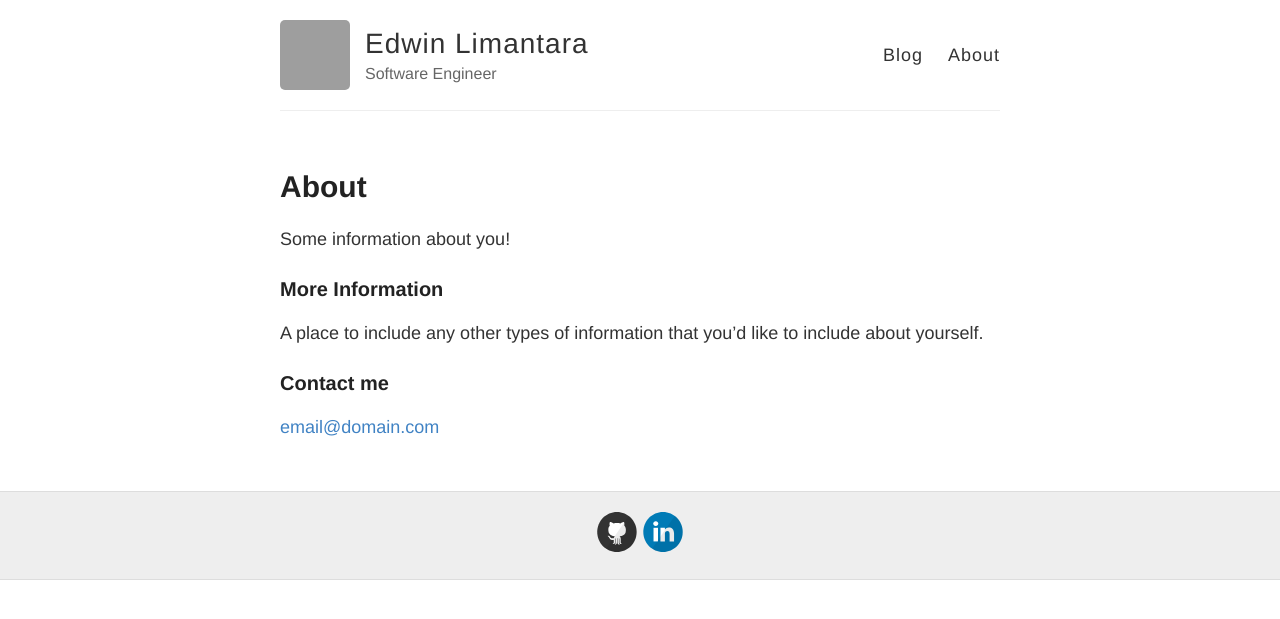
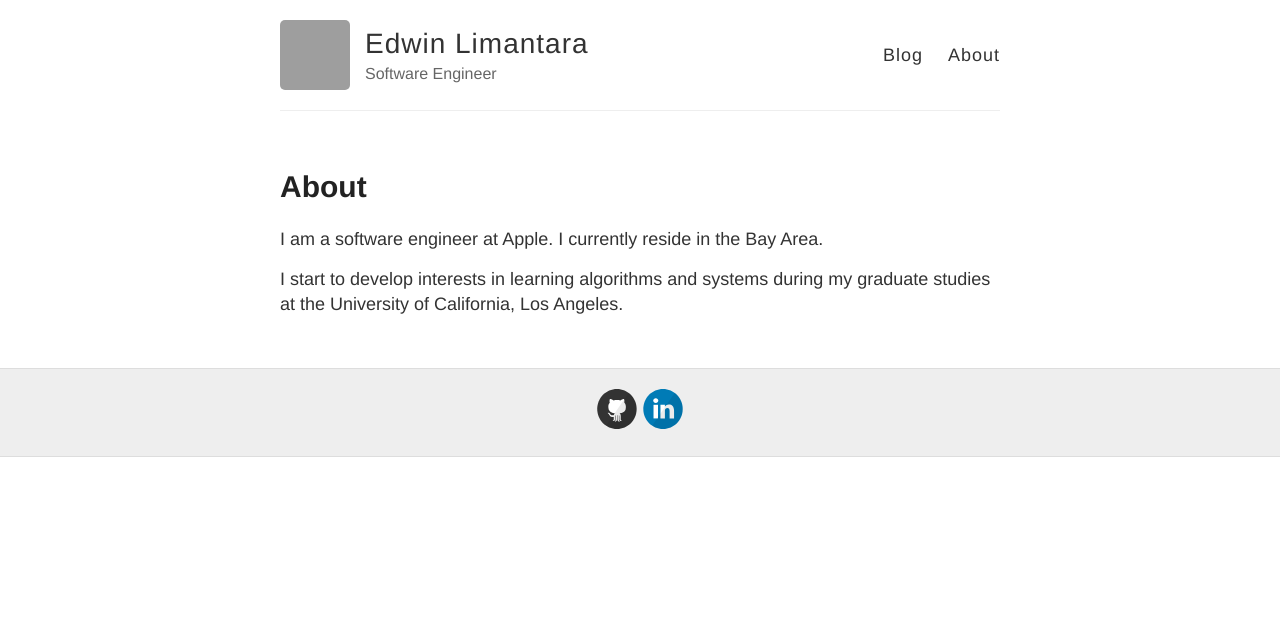
Before and after one commit to Limantara/edwinlimantara.github.io, a Jekyll site: the page built from about.md, in a window 1280 px wide. Shown: the top 619 px of the page. Built offline with Jekyll 4.4.1, drawn with Linux system fonts in a browser that asks for light colours; grey boxes are pictures that could not be loaded.

Commit message:
update about

```diff
--- a/about.md
+++ b/about.md
@@ -4,12 +4,6 @@ title: About
 permalink: /about/
 ---
 
-Some information about you!
+I am a software engineer at Apple. I currently reside in the Bay Area.
 
-### More Information
-
-A place to include any other types of information that you'd like to include about yourself.
-
-### Contact me
-
-[email@domain.com](mailto:email@domain.com)
+I start to develop interests in learning algorithms and systems during my graduate studies at the University of California, Los Angeles.
```
